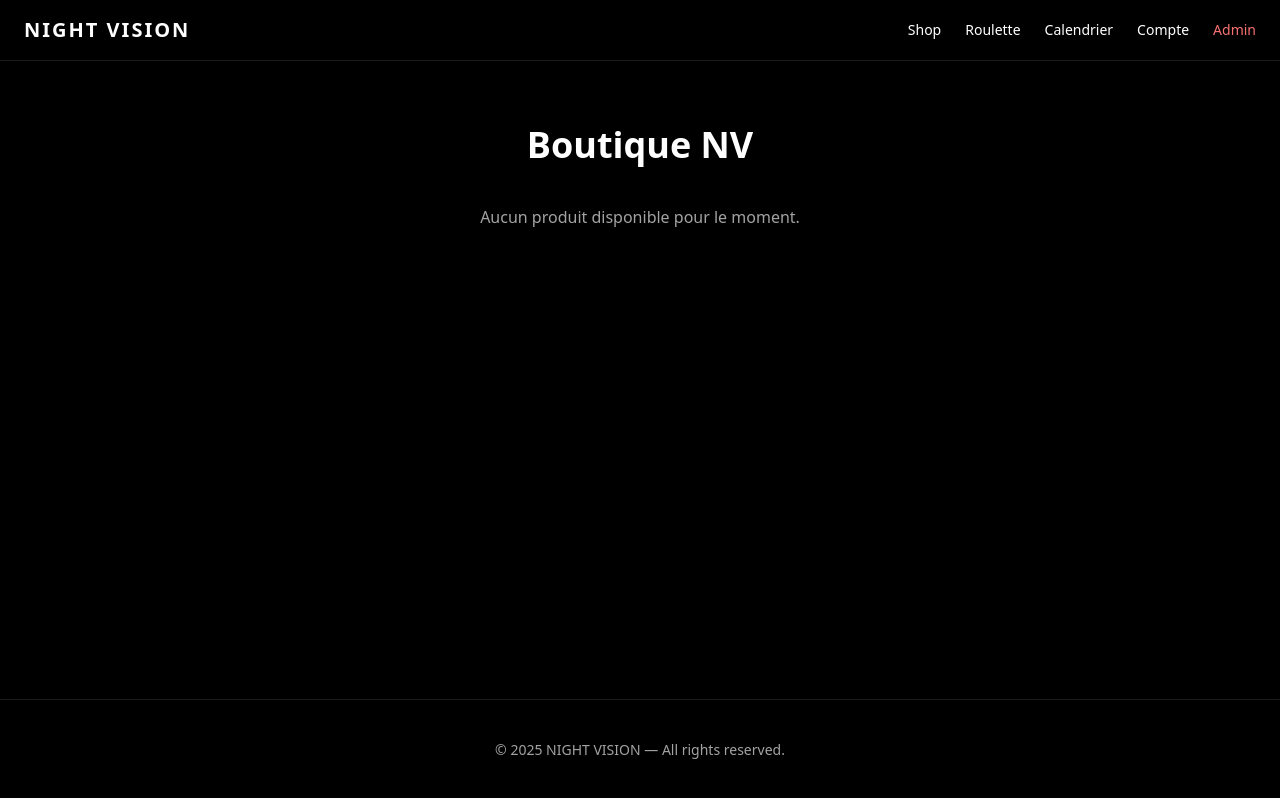
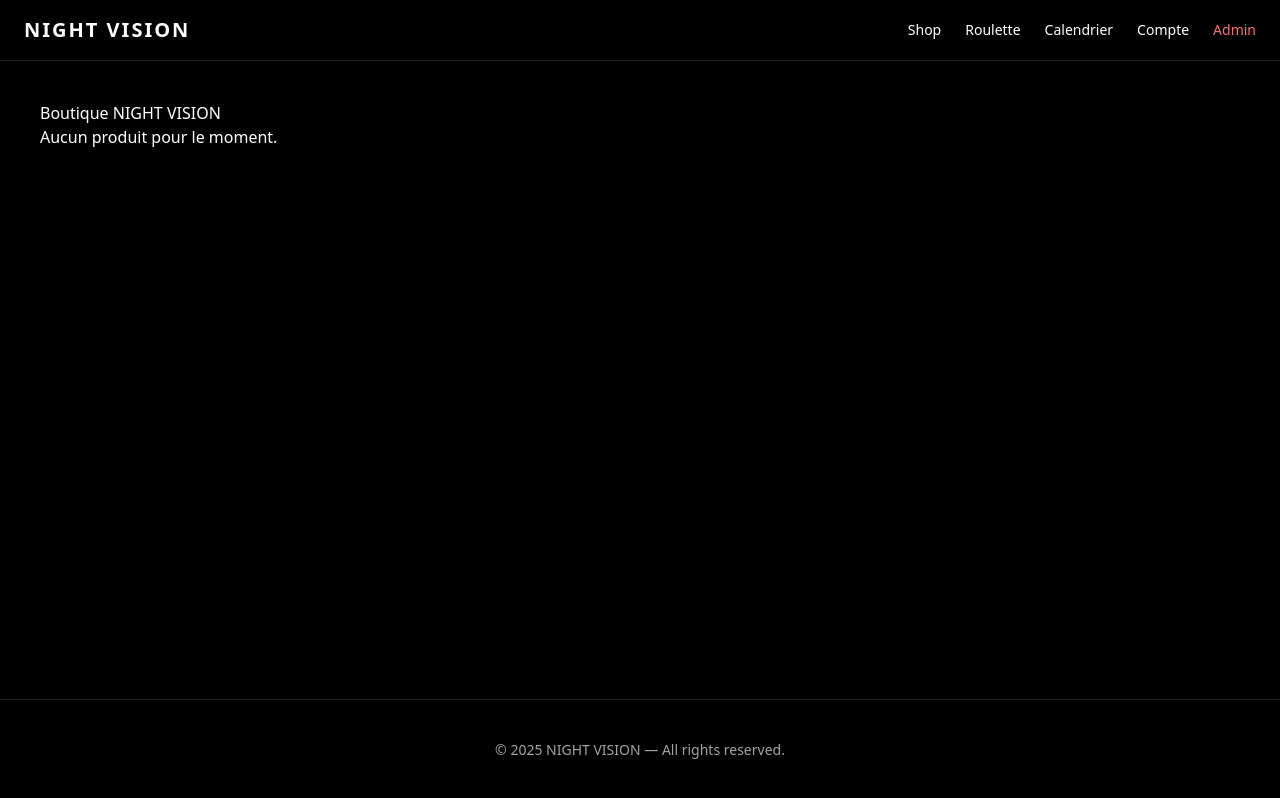
Before and after one commit to gaetanfionda-bot/NV12_FIXED_FINAL.zip, a Next.js app: page /shop in a window 1280 px wide. Built offline with nearby package versions, Linux system fonts and the light colour scheme.

Commit message:
Update page.jsx

```diff
--- a/app/shop/page.jsx
+++ b/app/shop/page.jsx
@@ -1,28 +1,38 @@
-import ProductCard from "@/components/ProductCard";
-import { getAdminProducts } from "@/lib/admin-db.js";
+import { getProducts } from "@/lib/db";
 
 export default async function ShopPage() {
-  // On attend la Promise
-  const products = await getAdminProducts();
+  // Sécurisation : si getProducts() renvoie undefined, null ou un objet → on force []
+  let products = [];
 
-  // On sécurise : si ce n'est pas un array → on force un tableau vide
-  const list = Array.isArray(products) ? products : [];
+  try {
+    const data = await getProducts();
+    if (Array.isArray(data)) {
+      products = data;
+    } else {
+      console.error("⚠️ getProducts() n'a pas renvoyé un tableau :", data);
+    }
+  } catch (err) {
+    console.error("⚠️ Erreur dans getProducts():", err);
+  }
 
   return (
-    <div className="px-6 py-16 max-w-6xl mx-auto">
-      <h1 className="text-4xl font-bold mb-10 text-center">Boutique NV</h1>
+    <main style={{ padding: 40 }}>
+      <h1>Boutique NIGHT VISION</h1>
 
-      {list.length === 0 && (
-        <p className="text-center text-neutral-400">
-          Aucun produit disponible pour le moment.
-        </p>
+      {products.length === 0 && (
+        <p>Aucun produit pour le moment.</p>
       )}
 
-      <div className="grid grid-cols-1 sm:grid-cols-2 lg:grid-cols-3 gap-10">
-        {list.map((p) => (
-          <ProductCard key={p.id} product={p} />
+      <div style={{ marginTop: 20 }}>
+        {products.map((product) => (
+          <div key={product.id} style={{ marginBottom: 20 }}>
+            <a href={`/shop/${product.slug}`}>
+              <strong>{product.name}</strong>
+            </a>
+            <div>{product.price}€</div>
+          </div>
         ))}
       </div>
-    </div>
+    </main>
   );
 }
```
